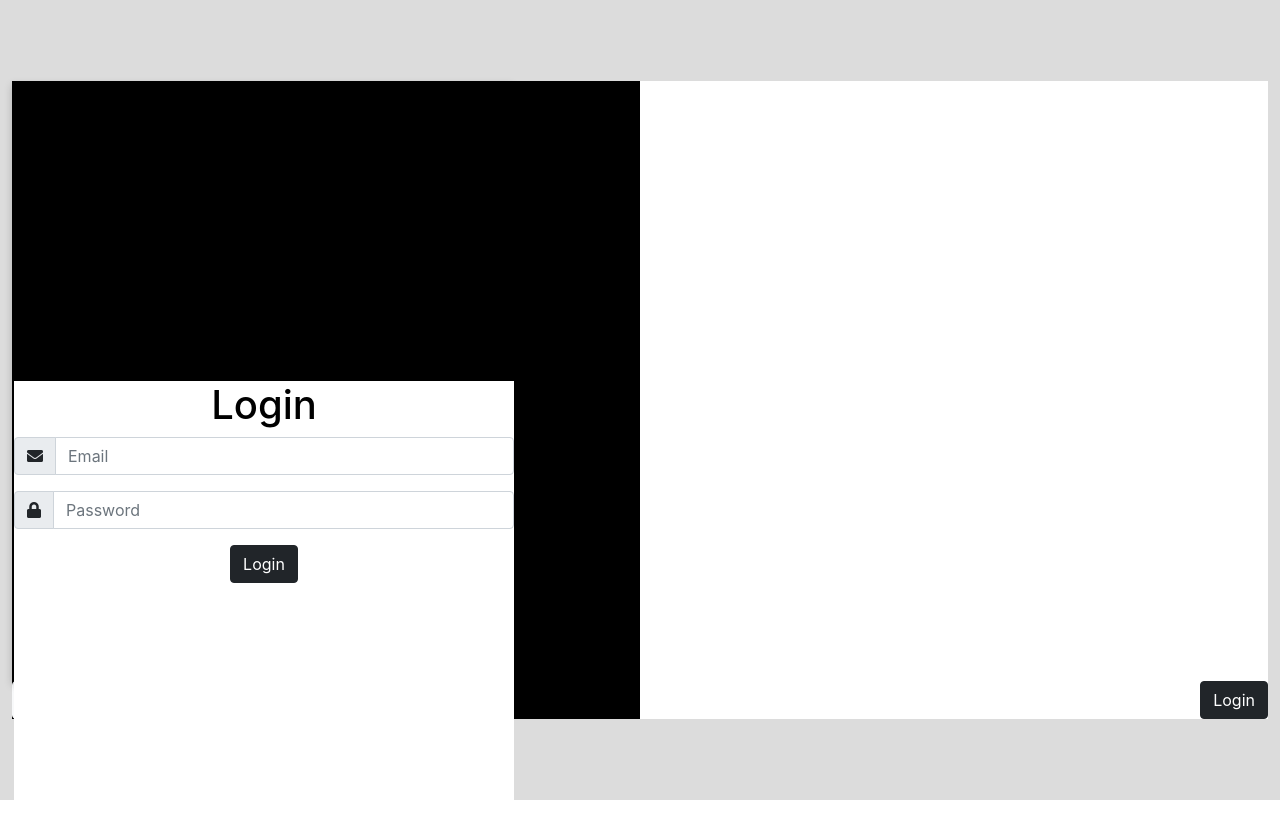
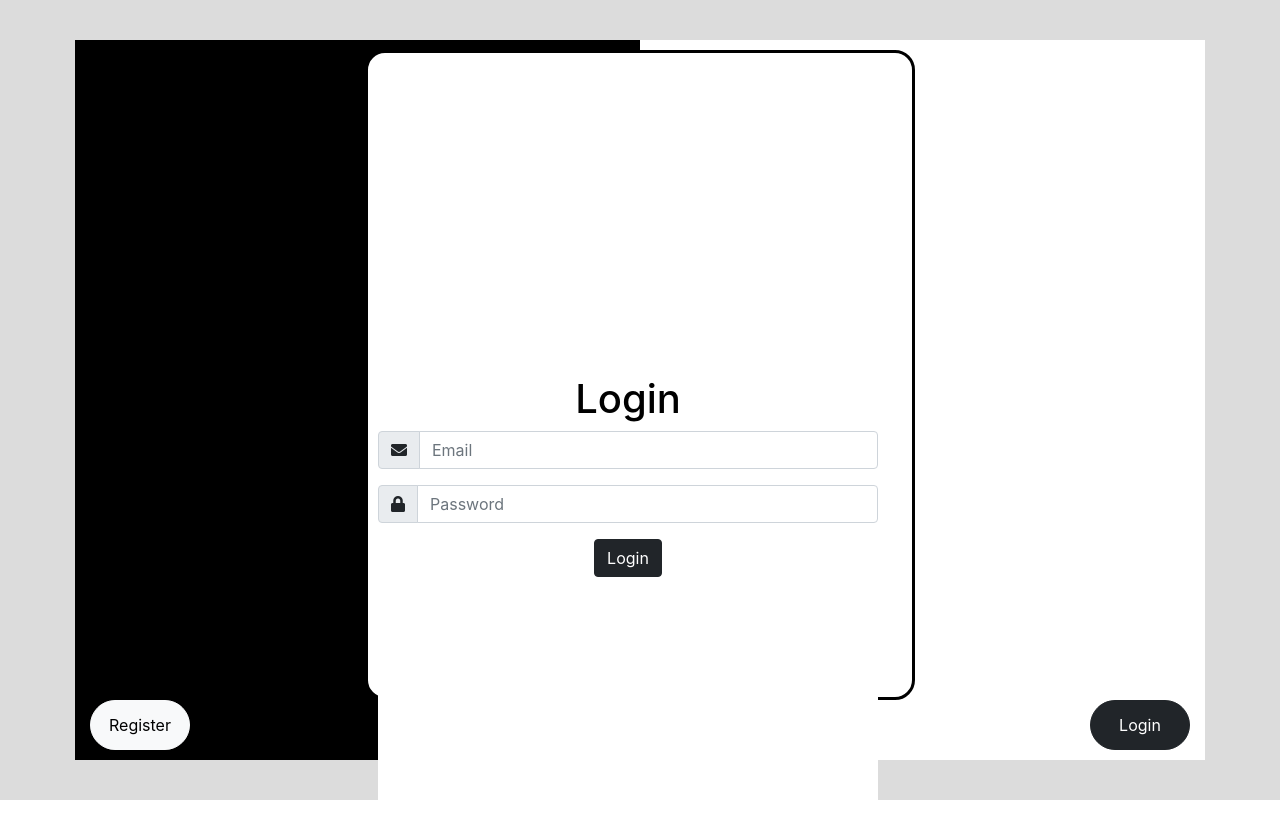
Before and after one commit to YN-Untagged/registration_login_app, a React (Create React App) app: page / in a window 1280 px wide. Shown: the top 838 px of the page. Built offline with nearby package versions, Linux system fonts and the light colour scheme.

Commit message:
UI update

```diff
--- a/src/components/employeeList.jsx
+++ b/src/components/employeeList.jsx
@@ -1,5 +1,6 @@
 import React from 'react';
 import moment from 'moment';
+import '../css/list.css';
 
 function EmployeeList () {
     const employees = JSON.parse(localStorage.getItem("employees"));
@@ -9,17 +10,24 @@ function EmployeeList () {
         <ul className='list-group'>
             {
                 employees.map((employee)=>
-                    <li className='class="list-group-item d-flex justify-content-between align-items-center'>
+                    <li className='list-group-item d-flex justify-content-between align-items-center'>
+                        <div className='d-flex'>
+                            <img className='rounded-circle list_img' src={employee.src} alt='profile image'/>
+                            <div className='list_details'>
                                 {employee.email === user.email ?(
                                     <a>
-                                {employee.name + ' ' + employee.surname} <span>(You)</span>
+                                        {employee.name + ' ' + employee.surname} <br/>
+                                        <span>(You)</span>
                                     </a>
                                 )
                                 : (
                                     <a>
-                                {employee.name + ' ' + employee.surname} <span>({employee.email})</span>
+                                        {employee.name + ' ' + employee.surname}<br/>
+                                        <span>{employee.email}</span>
                                     </a>
                                 )}
+                            </div>
+                        </div>
 
                         { employee.online ? (
                             <span className='badge bg-success'>online</span>
--- a/src/components/home.jsx
+++ b/src/components/home.jsx
@@ -10,9 +10,12 @@ function Home (){
     }
 
     return (
-        <div className='container-fluid'>
-            <Navigator/>
-            <div className='container-fluid'>
+        <div className='container-fluid page'>
+            <div className='side_nav'>
+                <Navigator/>
+            </div>
+
+            <div className='main_container'>
                 <EmployeeList />
             </div>
         </div>
--- a/src/components/login.jsx
+++ b/src/components/login.jsx
@@ -12,7 +12,6 @@ function Login () {
         const form = e.target;
         const validated = ValidateLogin(form.email.value, form.password.value);
         if(validated){
-            alert('About to navigate');
             navigate('/');
         }
         else{
@@ -51,16 +50,17 @@ function Login () {
     });
 
     const flipToLogin = (()=>{
-        document.getElementsByClassName('flip-card-inner')[0].style.transform =  'rotateY(0deg)';
+        FlipTo('login');
     });
 
     const flipToRegister= (()=>{
-        document.getElementsByClassName('flip-card-inner')[0].style.transform =  'rotateY(180deg)';
+        FlipTo('register');
     })
 
     return (
-        <div className='container-fluid vh-100 login_container'>
-            <div className='flip-card h-80 w-80'>
+        <div className='container-fluid vh-100 d-flex justify-content-center login_container'>
+            <div className='flip-card d-flex justify-content-center'>
+                <div>
 
                     <div className='flip-card-inner'>
                         <div className='flip-card-front'>
@@ -92,7 +92,7 @@ function Login () {
                                 </div>
                                 <div className='input-group mb-3'>
                                     <span className='input-group-text'><i className='fas fa-id-card-alt'></i></span>
-                                <input className='form-control' type='text' name='empNo' placeholder='Employee No.' required />
+                                    <input className='form-control' type='text' name='empNo' placeholder='Employee No.' pattern='[Emp-][0-9]{4}' required />
                                 </div>
                                 <div className='input-group mb-3'>
                                     <span className='input-group-text'><i className='fas fa-envelope'></i></span>
@@ -115,9 +115,10 @@ function Login () {
 
                         </div>
                     </div>
-                <div className='d-flex justify-content-between'>
-                    <button className='btn btn-light' onClick={flipToRegister}>Register</button>
-                    <button className='btn btn-dark' onClick={flipToLogin}> Login</button>
+                    <div className='d-flex justify-content-between btn_container'>
+                        <button className='btn btn-light flip_btn' onClick={flipToRegister}>Register</button>
+                        <button className='btn btn-dark flip_btn' onClick={flipToLogin}> Login</button>
+                    </div>
                 </div>
 
             </div>
@@ -157,6 +158,7 @@ function RegisterUser(form){
         sessionStorage.removeItem('profile');
         form.reset();
         document.getElementById('email').value = user.email;
+        FlipTo('login');
 
         swal({
             title: 'Registered successfully',
@@ -214,3 +216,13 @@ function ValidateLogin(email, password){
 
     return valid;
 }
+
+function FlipTo(page){
+    if(page === 'login'){
+        document.getElementsByClassName('flip-card-inner')[0].style.transform =  'rotateY(0deg)';
+    }
+    else{
+        document.getElementsByClassName('flip-card-inner')[0].style.transform =  'rotateY(180deg)';
+    }
+
+}
--- a/src/components/navigator.jsx
+++ b/src/components/navigator.jsx
@@ -1,5 +1,6 @@
 import { useNavigate } from 'react-router-dom';
 import { Link } from 'react-router-dom';
+import '../css/navigator.css';
 
 function Navigator(){
     const navigate = useNavigate();
@@ -10,16 +11,23 @@ function Navigator(){
     });
 
     return(
-        <nav className='navbar navbar-expand-sm'>
-            <div className='container-fluid justify-content-between'>
-                <Link to='/' className='navbar-brand'>Home</Link>
-                <ul className='navbar-nav'>
-                    <li className='nav-item'>
-                        <a className='nav-link' onClick={logout}> Logout</a>
-                    </li>
-                </ul>
-            </div>
-        </nav>
+        <ul className='nav flex-column bg-dark vh-100 align-items-center'>
+            <li className='nav-item'>
+                <a className='nav-link'><span><Link to='/' className='navbar-brand'>Home</Link></span><i className='fa fa-bars fa-2x'></i></a>
+            </li>
+            <li className='nav-item'>
+                <a className='nav-link'><i className='fas fa-user-circle fa-2x'></i> <span>My Profile</span></a>
+            </li>
+            <li className='nav-item'>
+                <a className='nav-link'> <i className='fas fa-bell fa-2x'></i> <span>Notifications</span></a>
+            </li>
+            <li className='nav-item'>
+                <a className='nav-link'> <i className='fas fa-users fa-2x'></i> <span>Users</span></a>
+            </li>
+            <li className='nav-item'>
+                <a className='nav-link' onClick={logout}> <i className='fas fa-sign-out-alt fa-2x'></i> <span>Logout</span></a>
+            </li>
+        </ul>
     );
 }
 
--- a/src/css/App.css
+++ b/src/css/App.css
@@ -2,3 +2,26 @@
   padding: 0;
   margin: 0;
 }
+
+a{
+  text-decoration: none;
+  cursor: pointer;
+}
+
+.page{
+  padding-left: 0;
+}
+
+.side_nav{
+  width: 10%;
+}
+
+.main_container{
+  width: 90%;
+  padding: 50px;
+}
+
+.side_nav, .main_container{
+  height: 100%;
+  float: left;
+}
--- /dev/null
+++ b/src/css/list.css
@@ -0,0 +1,9 @@
+.list_details{
+    align-items: center;
+    padding: 20px;
+}
+
+.list_img{
+    width: 100px;
+    height: 100px;
+}
--- a/src/css/login.css
+++ b/src/css/login.css
@@ -10,34 +10,49 @@
 
 .flip-card {
   background: linear-gradient(to right, black 50%, white 50%);
-  align-self: center;
+  text-align: center;
+  width: 90%;
+  height: 90%;
 }
 
 .flip-card-inner {
-  border: 2px solid black;
+  border: 3px solid black;
+  border-radius: 20px;
+  background-color: white;
   transition: transform 0.6s;
   transform-style: preserve-3d;
-  box-shadow: 0 4px 8px 0 rgba(0,0,0,0.2);
+  width: 550px;
+  height: 650px;
+  align-items: center;
+  padding: 10px
 }
 
-.flip-card-inner, .flip-card-front, .flip-card-back{
-    width: 500px;
-    height: 600px;
-}
-
-.flip-card-front, .flip-card-back {
+.flip-card-front, .flip-card-back{
+  width: 500px;
+  height: 600px;
   position: absolute;
   -webkit-backface-visibility: hidden;
   backface-visibility: hidden;
-}
-
-.flip-card-front {
   background-color: white;
   color: black;
 }
 
 .flip-card-back {
-  background-color: white;
-  color: white;
   transform: rotateY(180deg);
 }
+
+.btn_container{
+  width: calc(200%);
+  left: -50%;
+  position: relative;
+}
+
+.flip_btn{
+  width:  100px;
+  height: 50px;
+  border-radius: 25px;
+}
+
+.flip_btn:hover, .flip-card:focus{
+  background-color: gray;
+}
--- a/src/css/navigator.css
+++ b/src/css/navigator.css
@@ -0,0 +1,9 @@
+
+.nav-link, Link{
+    text-decoration: none;
+    color: white;
+}
+
+.nav-link span{
+    display: none;
+}
```
Also changed, not shown: public/images/profile.jpg (added). Lines whose indentation alone changed are shown as unchanged.
